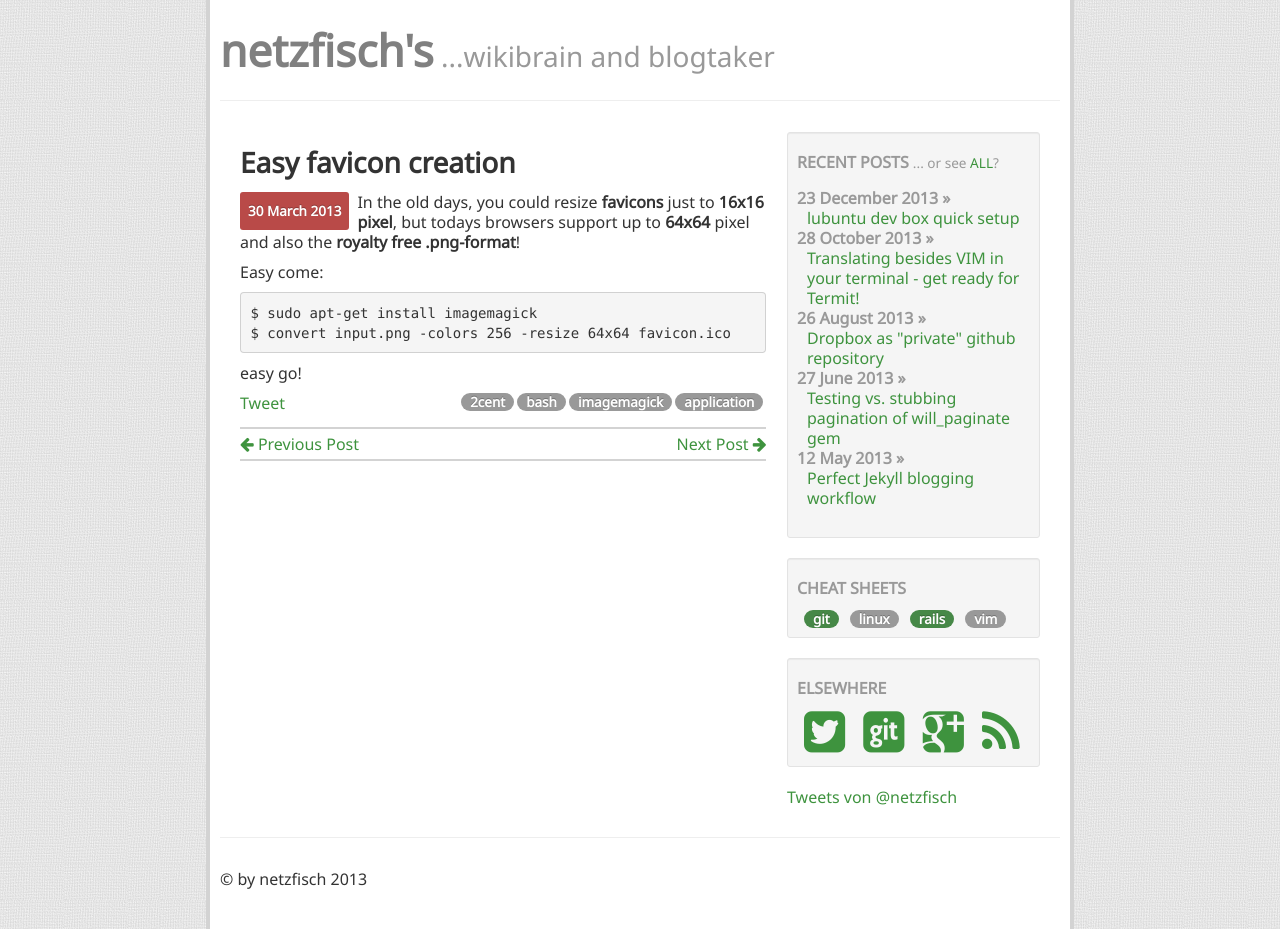
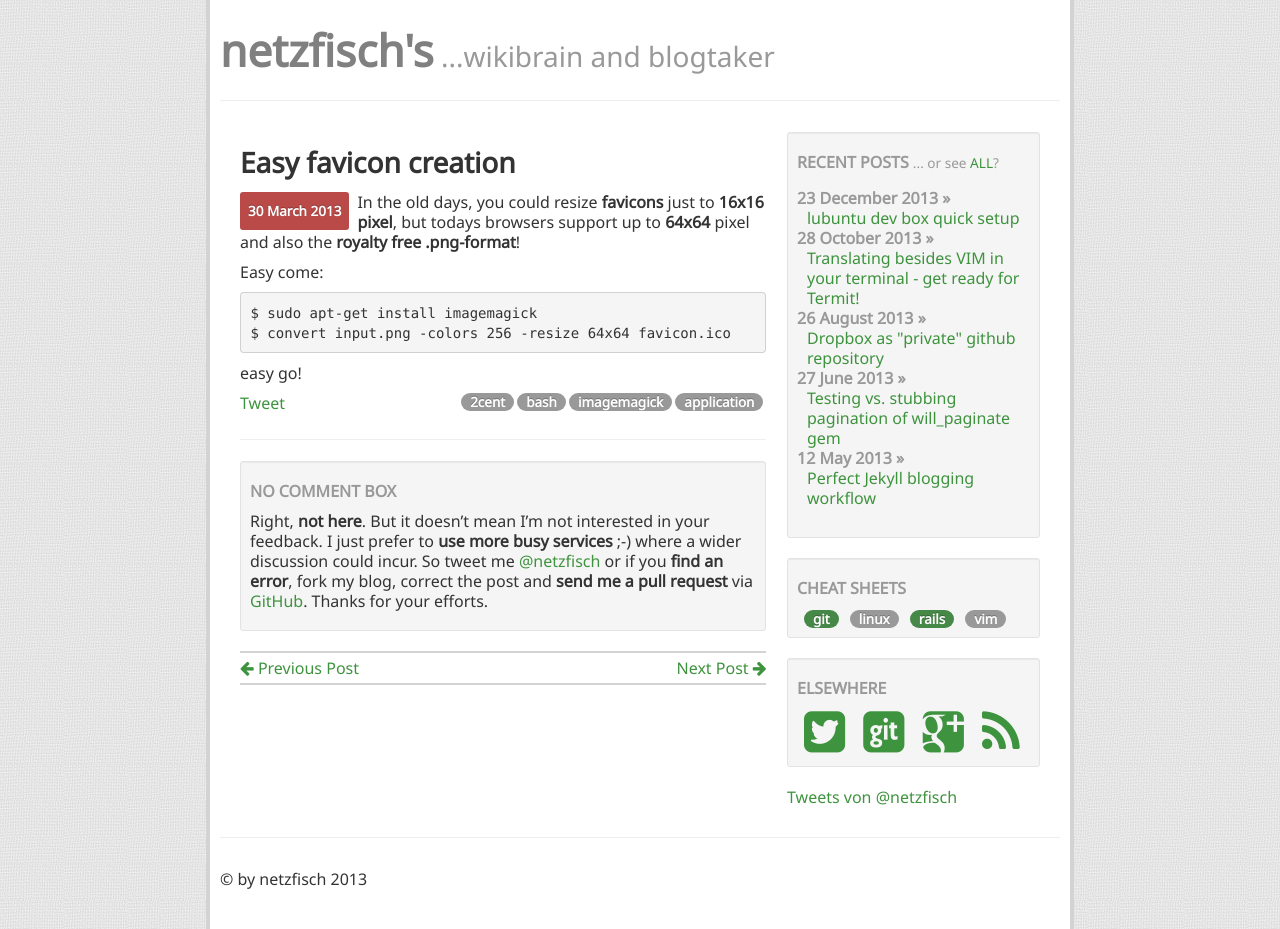
Before and after one commit to netzfisch/netzfisch.github.io, a Jekyll site: the page built from _posts/2013-03-30-favicon-creation.md, in a window 1280 px wide. Built offline with Jekyll 4.4.1, drawn with Linux system fonts in a browser that asks for light colours; Markdown is read by kramdown in place of the engine named in the settings; comment, search, counter and statistics services are not loaded.

Commit message:
introduce comment box

```diff
--- /dev/null
+++ b/_includes/widget_comment-box.html
@@ -0,0 +1,6 @@
+<div class="well well-small">
+  <h5 class="muted">NO COMMENT BOX</h5>
+  <p>
+    Right, <strong>not here</strong>. But it doesn’t mean I’m not interested in your feedback. I just prefer to <strong>use more busy services</strong> ;-) where a wider discussion could incur. So tweet me <a class="tweet-box-button web-intent" href="https://twitter.com/intent/tweet?screen_name=netzfisch&amp;original_referer=http%3A%2F%2Flocalhost%3A4000%2Flinux%2F2013%2F12%2F23%2Flubuntu-dev-box-quick-setup.html&amp;profile_id=6664112&amp;related=twitterapi%2Ctwitter&amp;tw_p=embeddedtimeline&amp;tw_w=315496238994821121" data-scribe="element:timeline_permalink" data-tw-params="true">@netzfisch</a> or if you <strong>find an error</strong>, fork my blog, correct the post and <strong>send me a pull request</strong> via <a href="https://github.com/netzfisch/netzfisch.github.io">GitHub</a>. Thanks for your efforts.
+  </p>
+</div>
--- a/_layouts/post.html
+++ b/_layouts/post.html
@@ -9,14 +9,16 @@ sidebar_posts: related
     {{ content }}
   </div>
 
+
   <div class="post_tags">
     {% for tag in page.tags %}
       <a href="/tags.html#{{ tag }}" rel="tag" class="badge">{{ tag }}</a>
     {% endfor %}
   </div>
-
   {% include widget_social-share.html %}
 
+  <hr />
+  {% include widget_comment-box.html %}
   <div class="post_navigation">
     {% if page.previous.url %}
       <a class="pull-left" href="{{page.previous.url}}" title="Previous Post: {{page.previous.title}}"><i class="icon-arrow-left"></i> Previous Post</a>
```
